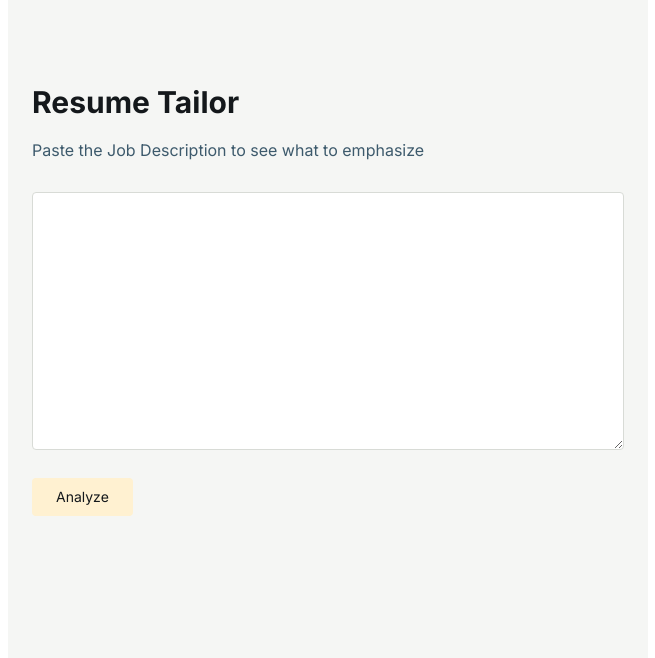
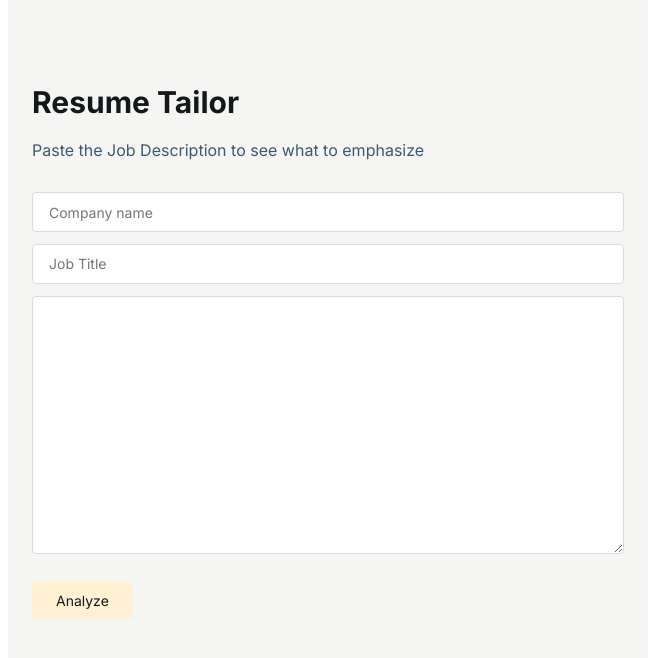
Before and after one commit to gianghiio/job-tracker, a Next.js app: page / in a window 1280 px wide. Shown: the top 658 px of the page, without its empty margins (312-967 px from the left). Built offline with nearby package versions, Linux system fonts and the light colour scheme.

Commit message:
Add company name and job title inputs then save values into the database

```diff
--- a/src/app/api/tailor/route.ts
+++ b/src/app/api/tailor/route.ts
@@ -4,7 +4,7 @@ import { prisma } from "@/lib/prisma";
 export async function POST(req: NextRequest) {
     try {
         // get the job description sent from front-end
-        const { jobDescription } = await req.json();
+        const { companyName, jobTitle, jobDescription } = await req.json();
 
         // check whether the job description is empty
         if (!jobDescription || jobDescription.trim().length === 0) {
@@ -42,8 +42,8 @@ export async function POST(req: NextRequest) {
         // save this analysis to the database
         await prisma.jobApplication.create({
             data: {
-                companyName: "Unknown",
-                jobTitle: "Unknown",
+                companyName: companyName || "Unknown",
+                jobTitle: jobTitle || "Unknown",
                 jobDescription: jobDescription,
             },
         });
--- a/src/app/globals.css
+++ b/src/app/globals.css
@@ -80,3 +80,19 @@ body {
   background-color: #FFFFFF;
   font-weight: 700;
 }
+
+.text-input {
+  width: 100%;
+  border: 1px solid #D8DBD6;
+  background-color: #FFFFFF;
+  border-radius: 4px;
+  padding: 0.65rem 1rem;
+  font-size: 0.875rem;
+  font-family: var(--font-inter);
+  margin-bottom: 0.75rem;
+}
+
+.text-input:focus {
+  outline: none;
+  box-shadow: 0 0 0 2px #E8B400;
+}
--- a/src/app/page.tsx
+++ b/src/app/page.tsx
@@ -8,6 +8,8 @@ export default function Home() {
   const [jobDescription, setJobDescription] = useState("");
   const [loading, setLoading] = useState(false);
   const [result, setResult] = useState ("");
+  const [companyName, setCompanyName] = useState("");
+  const [jobTitle, setJobTitle] = useState("");
   const handleAnalyze = async () => {
 
     setLoading(true);
@@ -16,7 +18,7 @@ export default function Home() {
       const response = await fetch("/api/tailor", {
         method: "POST",
         headers: {"Content-Type": "application/json"},
-        body: JSON.stringify({jobDescription}),
+        body: JSON.stringify({companyName, jobTitle,jobDescription}),
       })
 
     // parse the response body from JSON text
@@ -36,7 +38,8 @@ export default function Home() {
     <div className="page-container">
       <h1 className="page-heading">Resume Tailor</h1>
       <p className="page-subtitle">Paste the Job Description to see what to emphasize</p>
-
+      <input type="text" className="text-input" placeholder="Company name" value={companyName} onChange={(e)=> setCompanyName(e.target.value)}/>
+      <input type="text" className= "text-input" placeholder="Job Title" value={jobTitle} onChange={(e) => setJobTitle(e.target.value)} />
       <textarea
         className="job-textarea"
         placeholder=""
```
